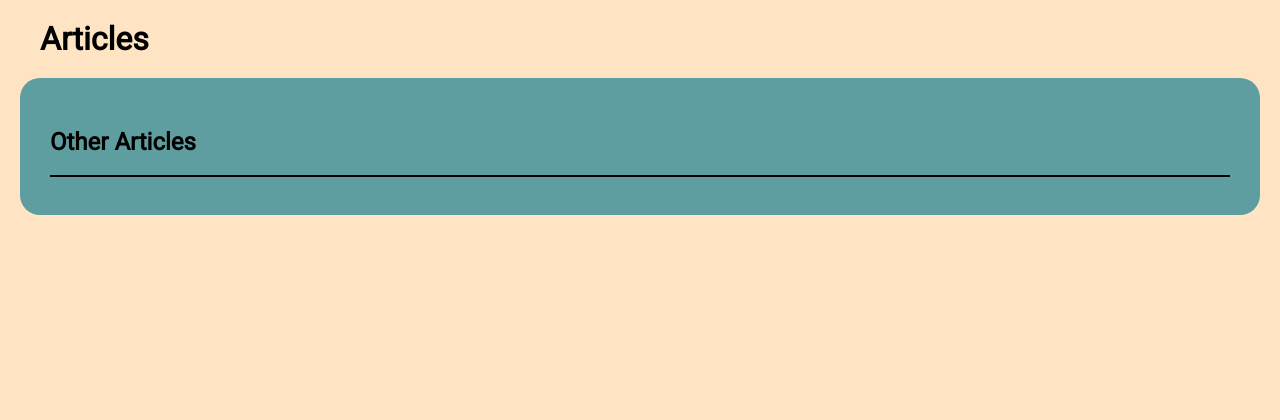
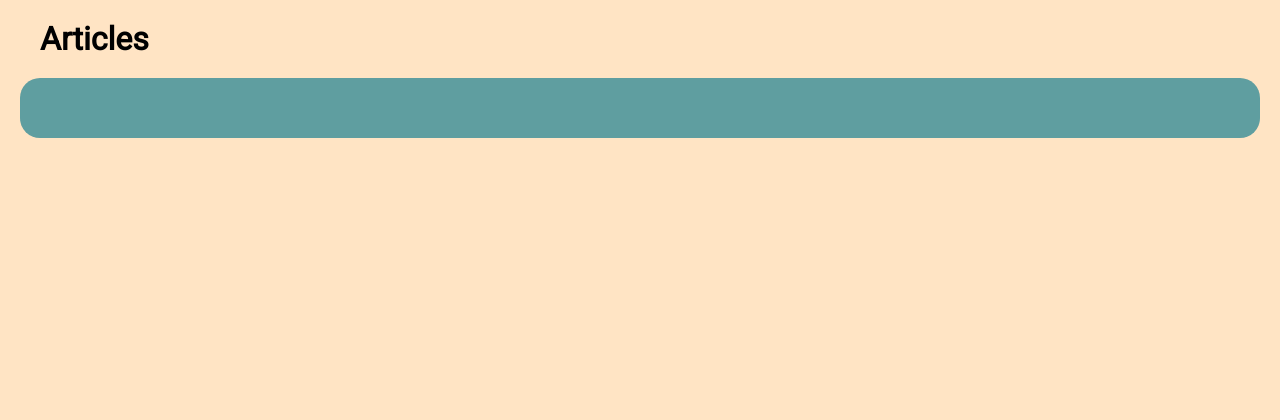
Before and after one commit to nico9696/hobbysite-CD-8, a Django app: page /wiki/articles/ in a window 1280 px wide. Shown: the part 132-552 px from the top of the page. Run offline with Django 5.2, Linux system fonts and the light colour scheme; data that the repository does not hold is empty.

Commit message:
Fixed error in fetching article_list url in article_detail

```diff
--- a/wiki/templates/wiki/article_detail.html
+++ b/wiki/templates/wiki/article_detail.html
@@ -6,7 +6,7 @@
 
 {% block body %}
     <div class="menu">
-        <a href="{% url 'article_list' %}" class="link-button">Back to Article List</a>
+        <a href="{% url 'wiki_list' %}" class="link-button">Back to Article List</a>
     </div>
     <div class="main-content">
         <h1>{{ article.title }}</h1>
--- a/wiki/templates/wiki/article_list.html
+++ b/wiki/templates/wiki/article_list.html
@@ -17,10 +17,10 @@
                     {% endfor %}
                 </ul>
             </div>
+            <h2>Other Articles</h2>
+            <hr>
         {% endif %}
 
-        <h2>Other Articles</h2>
-        <hr>
         {% for category in categories %}
             <div class="category-section">
                 <h3>{{ category.name }}</h2>
--- a/wiki/urls.py
+++ b/wiki/urls.py
@@ -3,7 +3,7 @@ from . import views
 
 
 urlpatterns = [
-    path('articles/', views.article_list, name='wiki_list'),
+    path('articles/', views.article_list, name='wiki_list'), # Name written like this so that it does not clash with blog app's
     path('article/<int:article_id>/', views.article_detail, name='article_detail'),
     path('article/add/', views.article_add, name='article_add'),
     path('article/<int:article_id>/edit/', views.article_edit, name='article_edit'),
```
